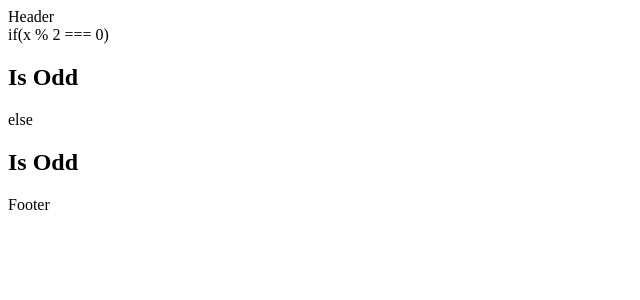
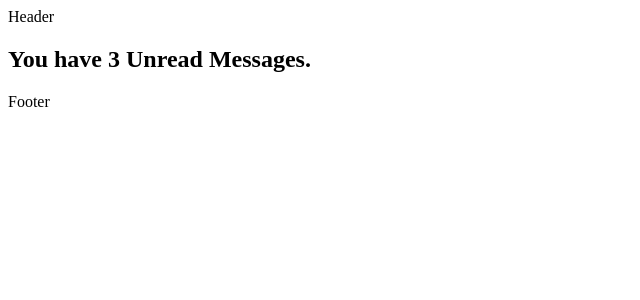
Before and after one commit to Anis7796-git/React-daily-taks, a React (Vite) app: page / in a window 1280 px wide. Shown: the top 300 px of the page, without its empty margins (0-640 px from the left). Built offline with nearby package versions, Linux system fonts and the light colour scheme.

Commit message:
LogicalAndOperator

```diff
--- a/src/components/center/Center.jsx
+++ b/src/components/center/Center.jsx
@@ -4,6 +4,7 @@ import DataBinding from './data-Binding/DataBinding'
 import DisplayImage from './display-image/DisplayImage'
 import Demo1ConditionalOperator from './Conditional Operator/Demo1ConditionalOperator'
 import IfElseDemo2 from './Conditional Operator/IfElseDemo2'
+import LogicalAndOperator from './Logical &&/LogicalAndOperator'
 
 
 export default function Center() {
@@ -14,7 +15,10 @@ export default function Center() {
     {/* <DisplayImage/> */}
 
  {/* <Demo1ConditionalOperator /> */}
-<IfElseDemo2 />
+{/* <IfElseDemo2 /> */}
+
+        <LogicalAndOperator/>
+
     </>
   )
 }
--- a/src/components/center/Conditional Operator/IfElseDemo2.jsx
+++ b/src/components/center/Conditional Operator/IfElseDemo2.jsx
@@ -1,13 +1,16 @@
 import React from 'react'
 
 export default function IfElseDemo2() {
+    console.log("condition called")
+    const x = 5;
+    if (x % 2 === 0) {
+        return <>  <h2>Is Even</h2>
+        <h2>Is Odd</h2></>
 
-  const x = 5;
-    return (
-    <div>
-        if(x % 2 === 0){
-            <h2>Is Odd</h2>
-        }else{<h2>Is Odd</h2>}
-    </div>
-  )
+    } else {
+         return <>
+        <h2>Is Odd</h2>
+         <h2>Is Even</h2>
+        </>
+    }
 }
--- /dev/null
+++ b/src/components/center/Logical &&/LogicalAndOperator.jsx
@@ -0,0 +1,13 @@
+import React from 'react'
+
+export default function LogicalAndOperator() {
+
+  const unreadMessage = ["Hi","Hello","Welcome"]
+    return (
+    <div>
+        {unreadMessage.length >0 && (<h2>
+            You have {unreadMessage.length} Unread Messages.
+        </h2>)}
+    </div>
+  )
+}
```
